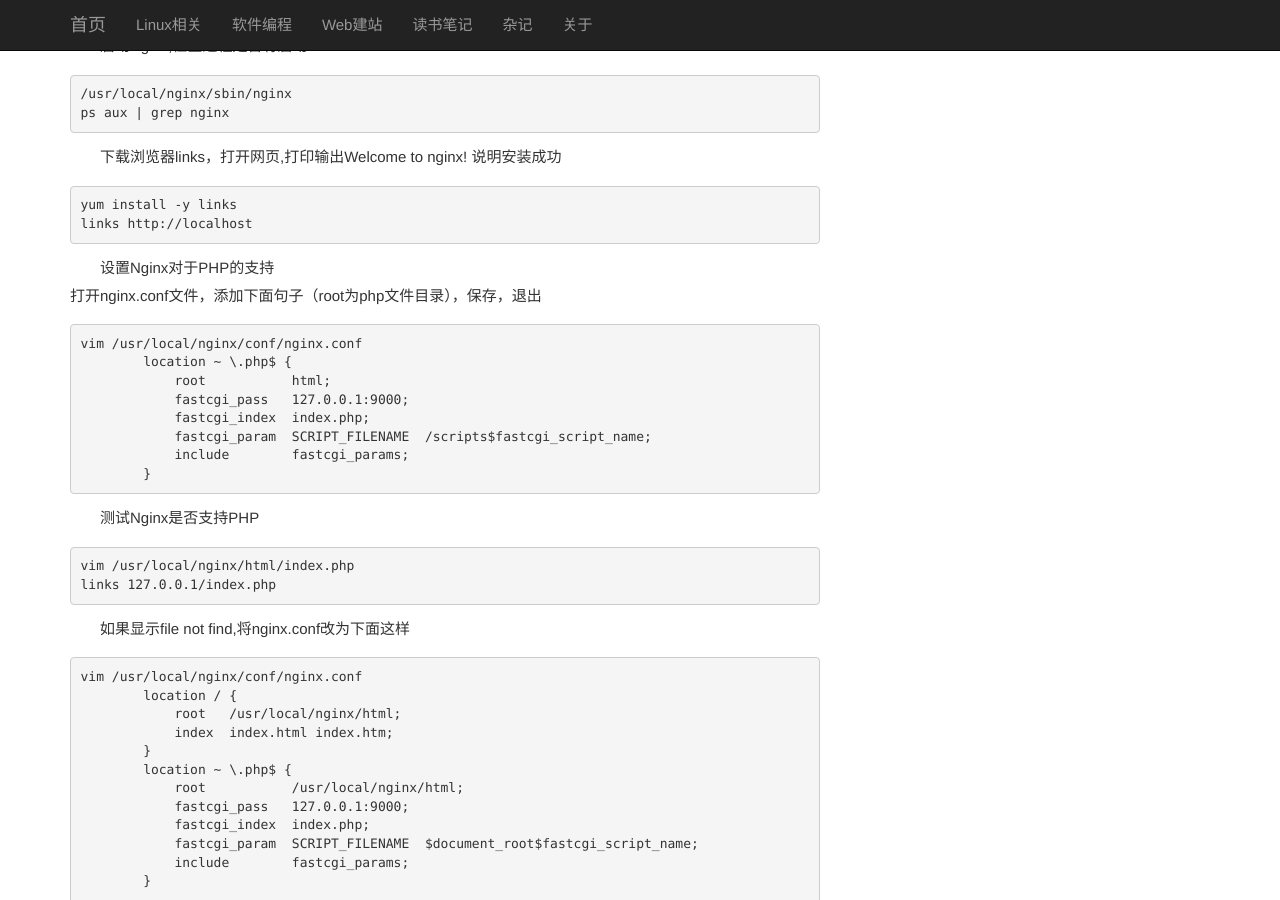
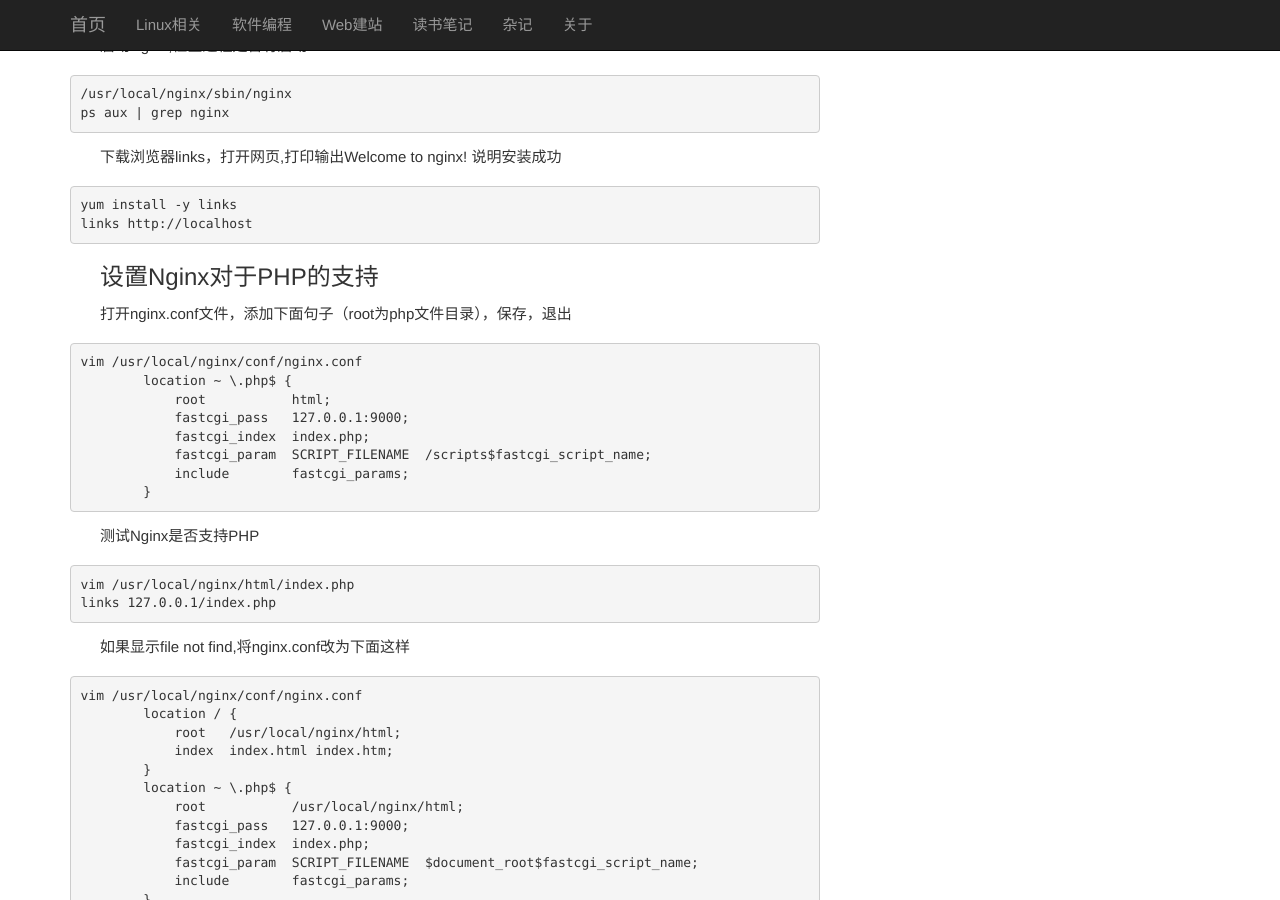
Before and after one commit to aaron789123/aaron.github.io, a Jekyll site: the page built from _posts/2020-09-17-linux-LNMP.markdown, in a window 1280 px wide and 900 px high, scrolled down 2552 px. Built offline with Jekyll 4.4.1, drawn with Linux system fonts in a browser that asks for light colours.

```diff
--- a/_posts/2020-09-17-linux-LNMP.markdown
+++ b/_posts/2020-09-17-linux-LNMP.markdown
@@ -130,7 +130,7 @@ yum install -y links
 links http://localhost
 ~~~
 
-设置Nginx对于PHP的支持
+### 设置Nginx对于PHP的支持
 打开nginx.conf文件，添加下面句子（root为php文件目录），保存，退出
 ~~~
 vim /usr/local/nginx/conf/nginx.conf
```
